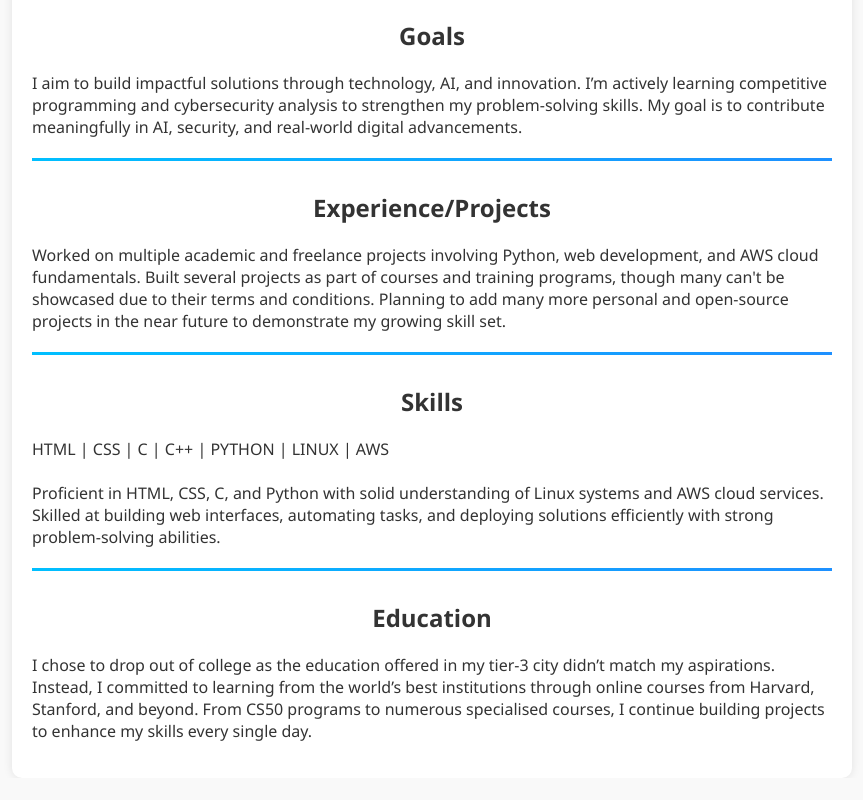
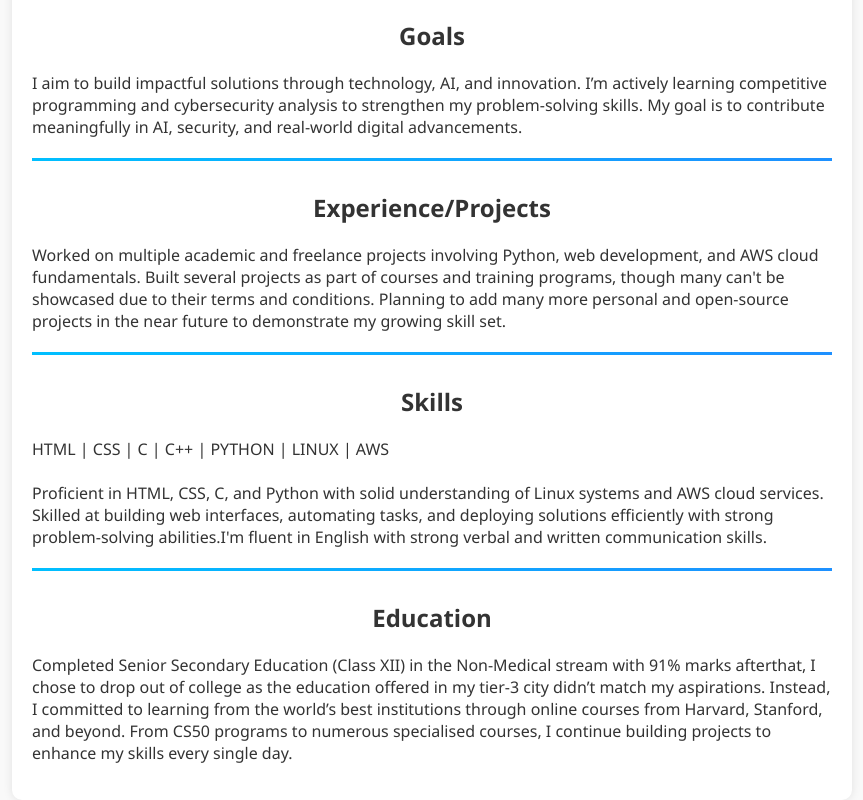
Before and after one commit to justsachin-kumar/justsachin-kumar.github.io, a plain HTML site: page index.html in a window 1280 px wide. Shown: the part 304-1104 px from the top of the page, without its empty margins (208-1071 px from the left). Before the commit the page ends 1082 px from the top, so only its background shows below. Drawn offline with Linux system fonts and the light colour scheme.

Commit message:
Update index.html

```diff
--- a/index.html
+++ b/index.html
@@ -33,13 +33,13 @@ Planning to add many more personal and open-source projects in the near future t
     <div class="section">
       <h2>Skills</h2>
       <p> HTML | CSS | C | C++ | PYTHON | LINUX | AWS <br/> <br/>Proficient in HTML, CSS, C, and Python with solid understanding of Linux systems and AWS cloud services.
-Skilled at building web interfaces, automating tasks, and deploying solutions efficiently with strong problem-solving abilities.</p>
+Skilled at building web interfaces, automating tasks, and deploying solutions efficiently with strong problem-solving abilities.I'm fluent in English with strong verbal and written communication skills.</p>
     </div>
 
     <hr class="separator">
     <div class="section">
       <h2>Education</h2>
-      <p>I chose to drop out of college as the education offered in my tier-3 city didn’t match my aspirations.
+      <p> Completed Senior Secondary Education (Class XII) in the Non-Medical stream with 91% marks afterthat, I chose to drop out of college as the education offered in my tier-3 city didn’t match my aspirations.
 Instead, I committed to learning from the world’s best institutions through online courses from Harvard, Stanford, and beyond.
 From CS50 programs to numerous specialised courses, I continue building projects to enhance my skills every single day.</p>
     </div>
```
